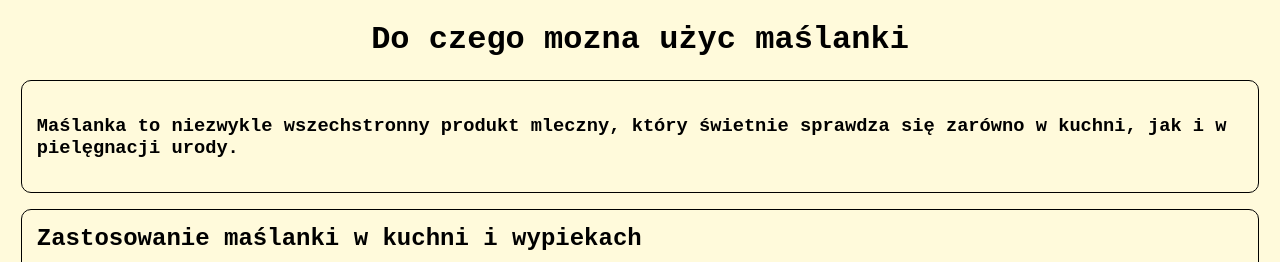
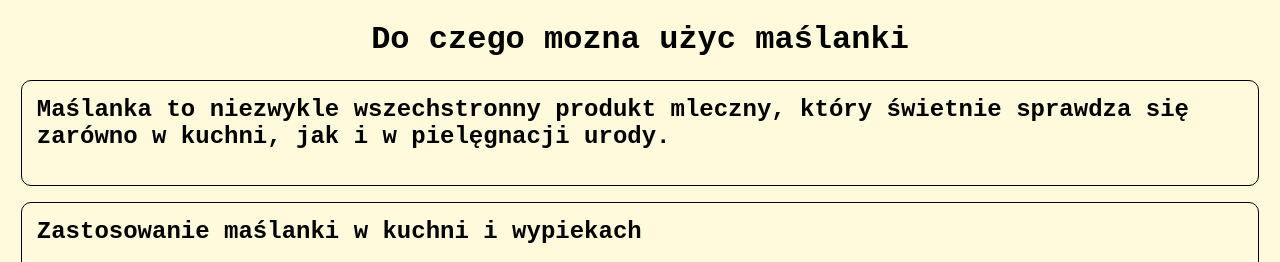
Before and after one commit to 4EIStoinski/maslanka, a plain HTML site: page maslana.html in a window 1280 px wide. Shown: the top 262 px of the page. Drawn offline with Linux system fonts and the light colour scheme.

Commit message:
Update maslana.html

```diff
--- a/maslana.html
+++ b/maslana.html
@@ -10,7 +10,7 @@
 <body>
     <center><h1>Do czego mozna użyc maślanki</h1></center>
     <article>
-        <h3>Maślanka to niezwykle wszechstronny produkt mleczny, który świetnie sprawdza się zarówno w kuchni, jak i w pielęgnacji urody.</h3>
+        <h2>Maślanka to niezwykle wszechstronny produkt mleczny, który świetnie sprawdza się zarówno w kuchni, jak i w pielęgnacji urody.</h2>
     </article>
     <article>
         <h2>Zastosowanie maślanki w kuchni i wypiekach</h2>
@@ -33,5 +33,6 @@
         <img src="https://i.iplsc.com/000EREUSW77HUTJB-C323-F4.webp" height="200">
     </article>
 
+    <footer><center><a href="index.html">Zastosowanie maślanki</a></center></footer>
 </body>
 </html>
```
